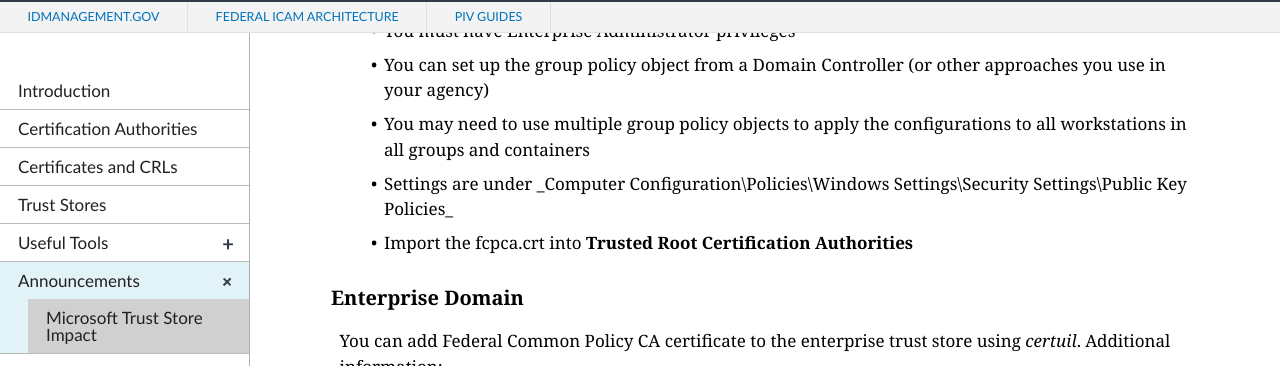
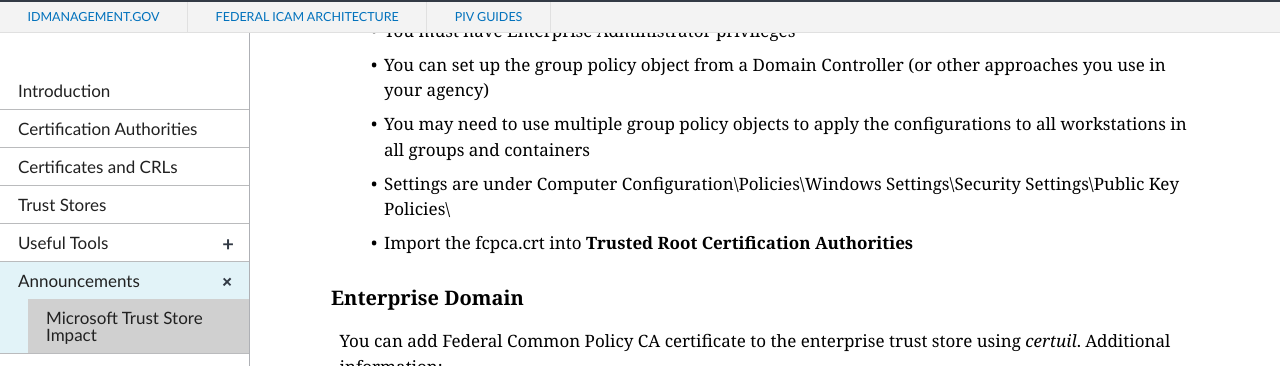
Before and after one commit to GSA/fpki-guides, a Jekyll site: the page built from _announcements/01_microsoft_constraint.md, in a window 1280 px wide and 900 px high, scrolled down 2120 px. Shown: the part 88-454 px from the top of the window. Built offline with Jekyll 4.4.1, drawn with Linux system fonts in a browser that asks for light colours; nearby versions of some CDN libraries; library files that are not in the unit come from our copies.

Commit message:
formatting fix

```diff
--- a/_announcements/01_microsoft_constraint.md
+++ b/_announcements/01_microsoft_constraint.md
@@ -46,7 +46,7 @@
 | :--------  | :-------------------------------     |
 | Federal Common Policy CA<br>(sometimes shown as _U.S. Government Common Policy_) | http://http.fpki.gov/fcpca/fcpca.crt |
 | Distinguished Name | cn=Federal Common Policy CA, ou=FPKI, o=U.S. Government, c=US |
-| **SHA-1 Thumbprint** | **90 5f 94 2f d9 f2 8f 67 9b 37 81 80 fd 4f 84 63 47 f6 45 c1** |
+| SHA-1 Thumbprint | 90 5f 94 2f d9 f2 8f 67 9b 37 81 80 fd 4f 84 63 47 f6 45 c1 |
 
 You should never install a root certificate without verifying it. To verify, download the certificate or email fpki at gsa dot gov for an out-of-band copy.
 
@@ -73,7 +73,7 @@
 - You must have Enterprise Administrator privileges
 - You can set up the group policy object from a Domain Controller (or other approaches you use in your agency)
 - You may need to use multiple group policy objects to apply the configurations to all workstations in all groups and containers
-- Settings are under _Computer Configuration\Policies\Windows Settings\Security Settings\Public Key Policies\_
+- Settings are under Computer Configuration\Policies\Windows Settings\Security Settings\Public Key Policies\
 - Import the fcpca.crt into **Trusted Root Certification Authorities**
 
 
```
